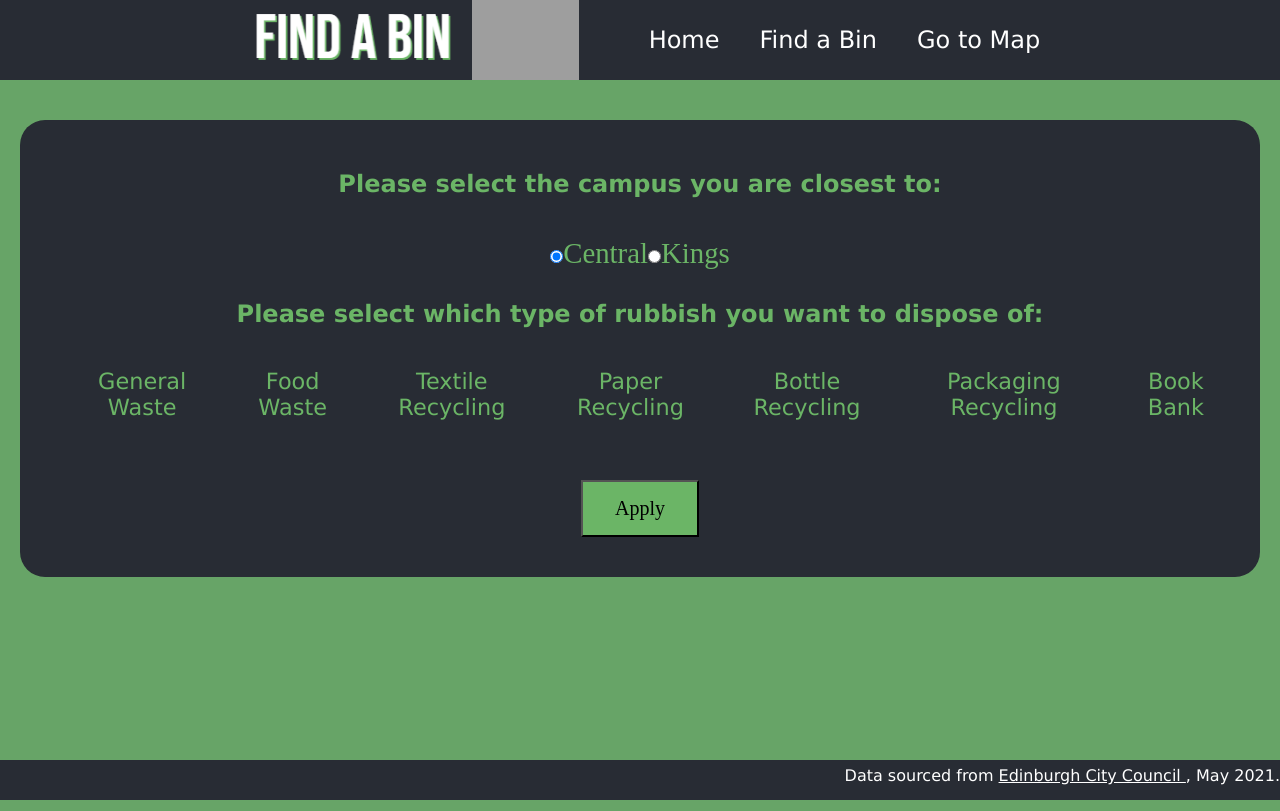
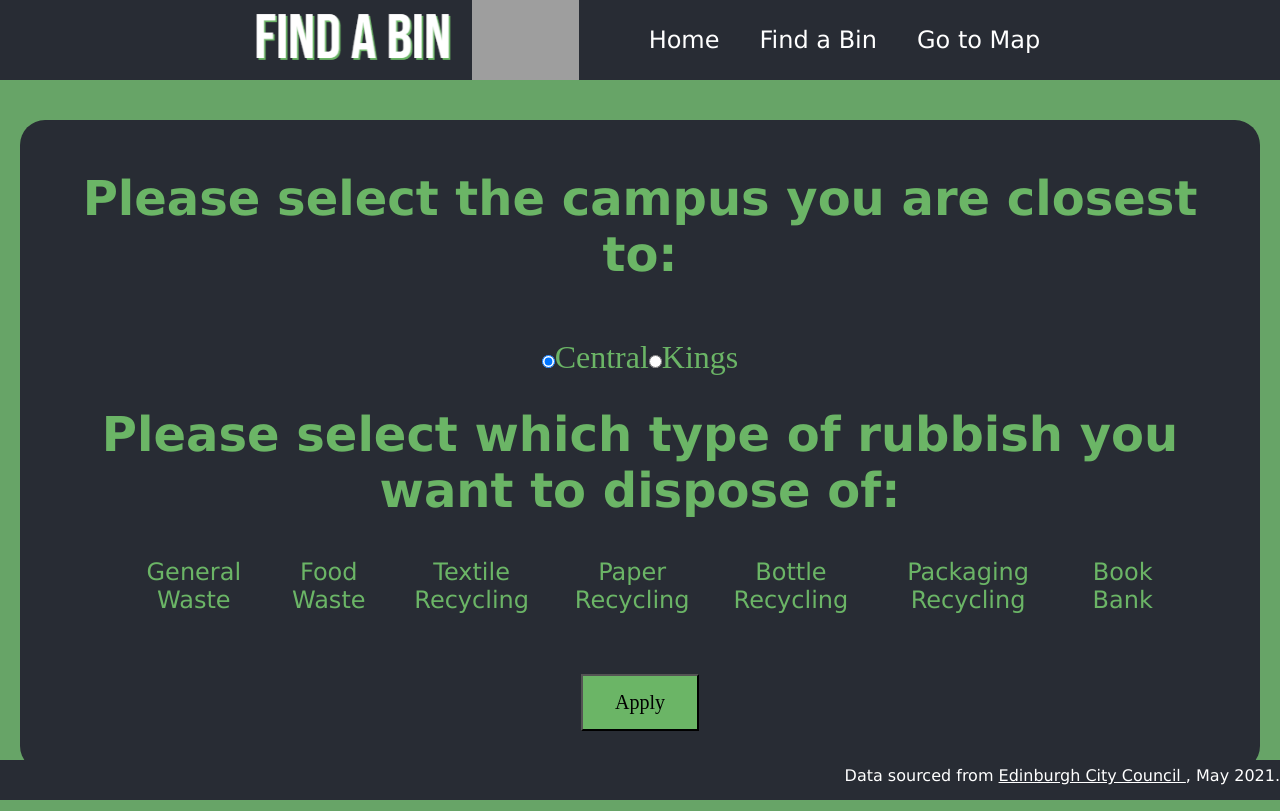
Before and after one commit to H00pyFr00d/Bean-HTB, a React (Create React App) app in the folder htb-bean/: page / in a window 1280 px wide. Both pictures are taken after a click on the element "Find a Bin". Built offline with nearby package versions, Linux system fonts and the light colour scheme; no server answers; grey boxes are pictures that could not be loaded; the HTML template or start-up script is replaced by a standard one.

Commit message:
CSS fixes

```diff
--- a/htb-bean/src/App.css
+++ b/htb-bean/src/App.css
@@ -280,6 +280,7 @@ background-color: rgb(103, 164, 103);
     margin: 40px 20px;
     padding: 20px 20px 20px 20px;;
     background-color: #282c34;
+    font-size: 4vh;
     height: 100%;
     z-index: 1;
 }
@@ -332,8 +333,9 @@ background-color: rgb(103, 164, 103);
     align-items: center;
     height: 100%;
     z-index: 1;
-    width: 100%;
+    width: 90%;
     padding: 0 0 20px 20px;
+    margin: auto;
 }
 
 .rubbish_menu
@@ -344,6 +346,7 @@ background-color: rgb(103, 164, 103);
     text-align: center;
     padding-top: 30px;
     padding-bottom: 20px;
+    margin: auto;
 }
 
 .rubbish_item
@@ -362,7 +365,7 @@ background-color: rgb(103, 164, 103);
     padding: 0 20px;
     height: 100%;
     font-family:'Verdana','Arial', sans-serif;
-    font-size: 1.4rem;
+    font-size: 3vh;
     position: relative;
     cursor: pointer;
 }
--- a/htb-bean/src/App.js
+++ b/htb-bean/src/App.js
@@ -189,8 +189,8 @@ function App() {
         <h2>Please select the campus you are closest to:</h2>
         <br/>
         <div className = "areaButtons">
-        <label><input type="radio" checked={favorite === 'central'} onChange={handleCentralChange} />Central</label>
-        <label><input type="radio" checked={favorite === 'kings'} onChange={handleKingsChange} />Kings</label>
+        <label style={{'fontSize': '4vh'}}><input type="radio" checked={favorite === 'central'} onChange={handleCentralChange} />Central</label>
+        <label style={{'fontSize': '4vh'}}><input type="radio" checked={favorite === 'kings'} onChange={handleKingsChange} />Kings</label>
         </div>
 
         <div>
```
